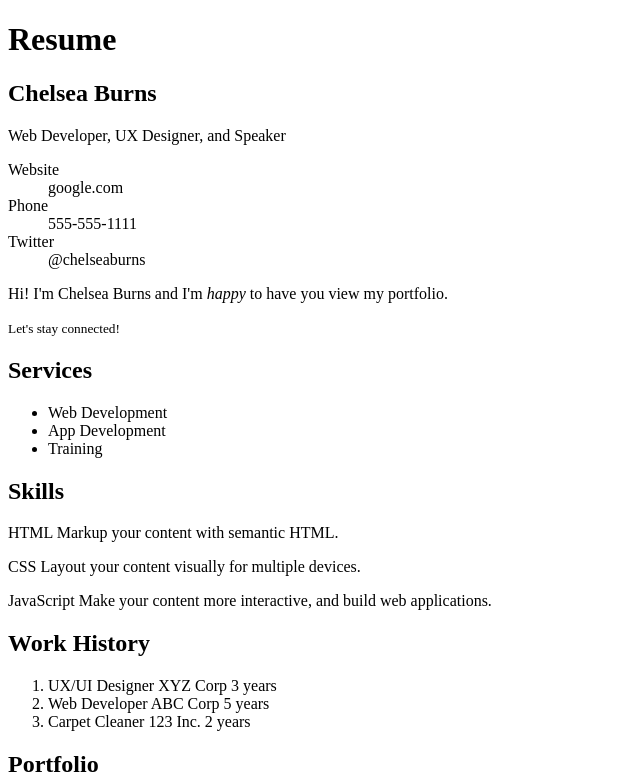
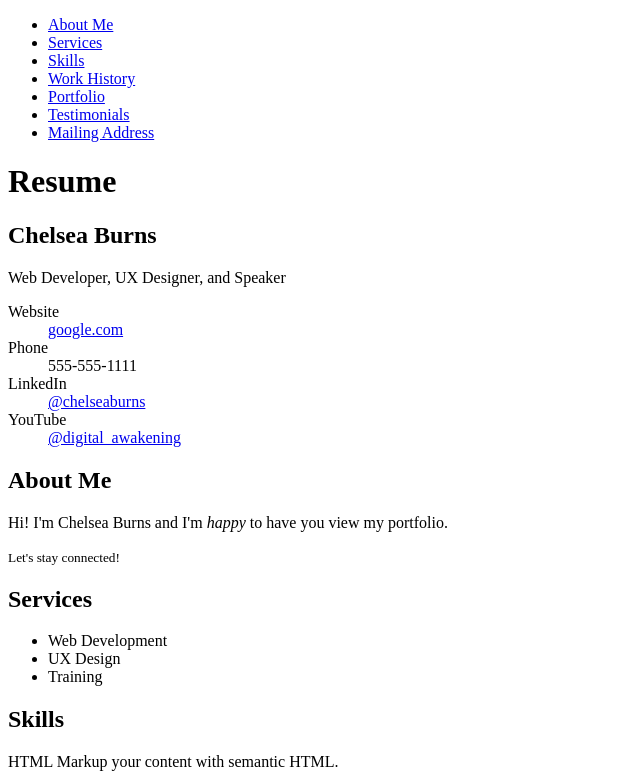
Before and after one commit to ChelseaX2/chelsea-burns-resume-site, a plain HTML site: page index.html in a window 1280 px wide. Shown: the top 784 px of the page, without its empty margins (0-640 px from the left). Drawn offline with Linux system fonts and the light colour scheme.

Commit message:
Added nav to index.html

```diff
--- a/index.html
+++ b/index.html
@@ -5,6 +5,17 @@
         <title>Resume of Chelsea Burns</title>
     </head>
     <body>
+        <nav>
+            <ul>
+                <li><a href="#aboutme">About Me</a></li>
+                <li><a href="#services">Services</a></li>
+                <li><a href="#skills">Skills</a></li>
+                <li><a href="#workhistory">Work History</a></li>
+                <li><a href="#portfolio">Portfolio</a></li>
+                <li><a href="#testimonials">Testimonials</a></li>
+                <li><a href="#mailingaddress">Mailing Address</a></li>
+            </ul>
+        </nav>
         <main>
             <h1>Resume</h1>
             <section>
@@ -14,15 +25,20 @@
                 </p>
                 <dl>
                     <dt>Website</dt>
-                    <dd>google.com</dd>
+                    <dd><a href="google.com">google.com</a></dd>
                     <dt>Phone</dt>
                     <dd>555-555-1111</dd>
-                    <dt>Twitter</dt>
-                    <dd>@chelseaburns</dd>
+                    <dt>LinkedIn</a></dt>
+                    <dd><a href="https://www.linkedin.com/in/chelsea-tate/">@chelseaburns</a></dd>
+                    <dt>YouTube</dt>
+                    <dd><a href="https://www.youtube.com/@digital_awakening">@digital_awakening</a></dd>
                 </dl>
             </section>
 
-            <article>
+            <article id="aboutme">
+                <header>
+                    <h2>About Me</h2>
+                </header>
                 <p>
                     Hi! I'm Chelsea Burns and I'm <em>happy</em> to have you view my portfolio.
                     <aside>
@@ -33,18 +49,18 @@
                 </p>
             </article>
 
-            <section>
+            <section id="services">
                 <h2>Services</h2>
                 <p>
                     <ul>
                         <li>Web Development</li>
-                        <li>App Development</li>
-                        <li> Training</li>
+                        <li>UX Design</li>
+                        <li>Training</li>
                     </ul>
                 </p>
             </section>
 
-            <section>
+            <section id="skills">
                 <h2>Skills</h2>
                 <p>
                     HTML
@@ -60,7 +76,7 @@
                 </p>
             </section>
 
-            <section>
+            <section id="workhistory">
                 <h2>Work History</h2>
                 <ol>
                     <li>
@@ -81,18 +97,18 @@
                 </ol>
             </section>
 
-            <section>
+            <section id="portfolio">
                 <h2>Portfolio</h2>
             </section>
 
-            <section>
+            <section id="testimonials">
                 <h2>Testimonials</h2>
                 <blockquote>I love Chelsea's sessions!</blockquote>
                 <blockquote>Chelsea's mentorship <strong>helped me get a job.</strong></blockquote>
 
             </section>
 
-            <section>
+            <section id="mailingaddress">
             <h2> Mailing Address</h2>
             <p>
                     111 Main St.
```
